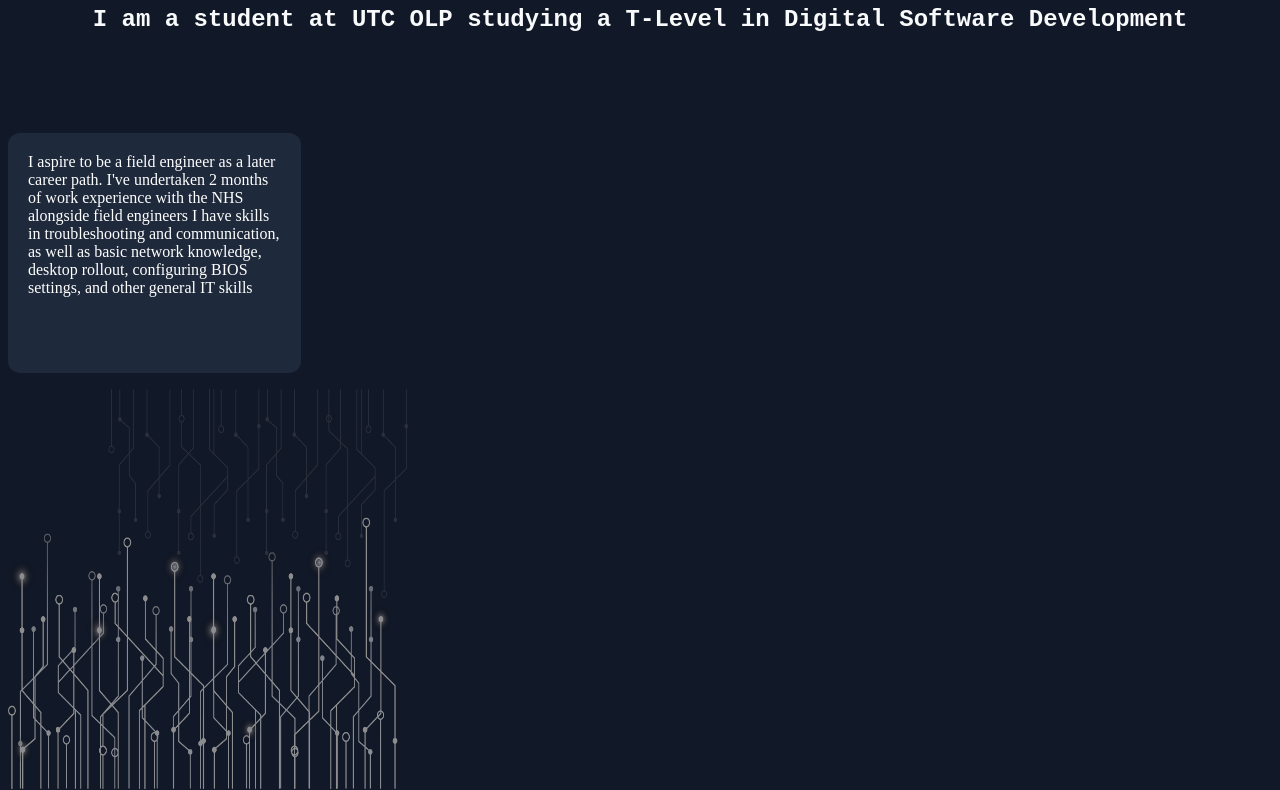
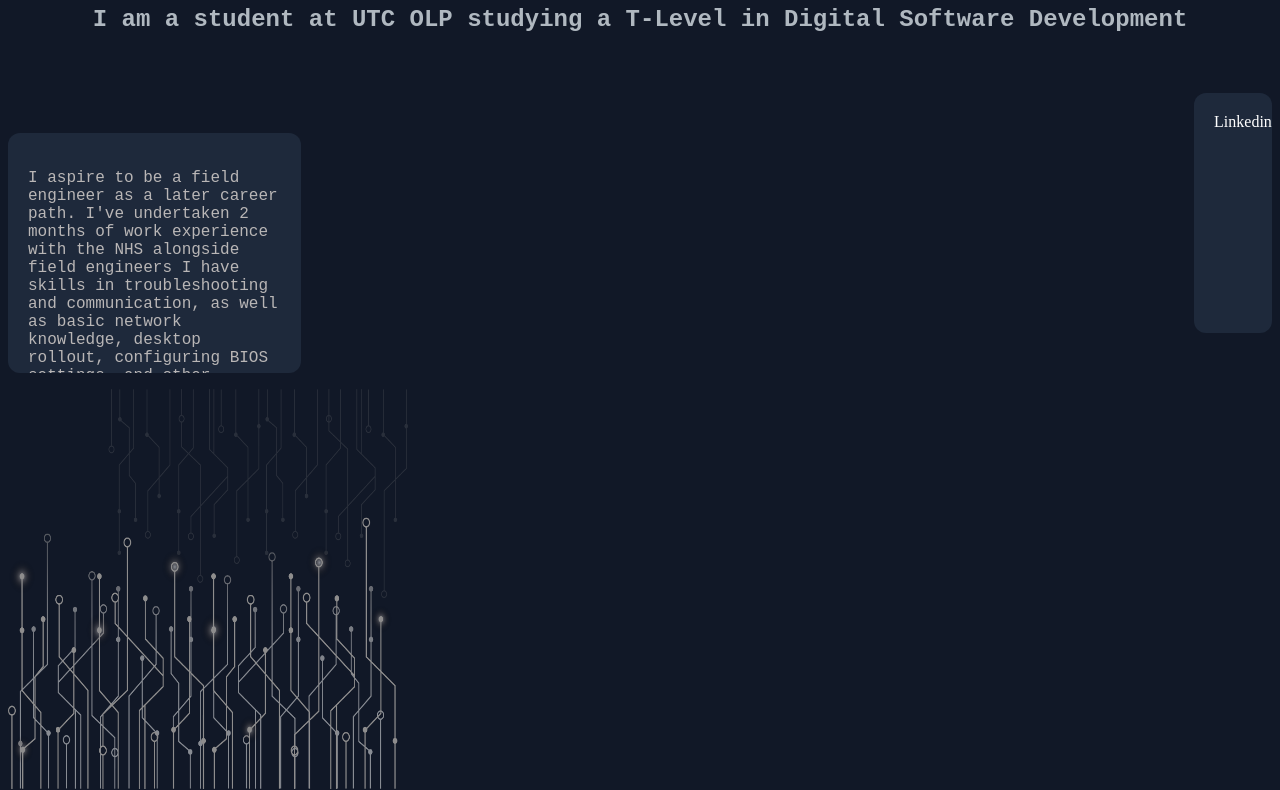
Before and after one commit to ikrama719/ikrama719.github.io, a plain HTML site: page portfolio02.html in a window 1280 px wide. Shown: the part 138-928 px from the top of the page. Drawn offline with Linux system fonts and the light colour scheme.

Commit message:
Add files via upload

```diff
--- a/portfolio02.html
+++ b/portfolio02.html
@@ -13,9 +13,13 @@
 
 <p style="text-align: center;" class="my-text">
     <div class="text-box">
-I aspire to be a field engineer as a later career path. I've undertaken 2 months of work experience with the NHS alongside field engineers
-I have skills in troubleshooting and communication, as well as basic network knowledge, desktop rollout, configuring BIOS settings, and other general IT skills
+<p>I aspire to be a field engineer as a later career path. I've undertaken 2 months of work experience with the NHS alongside field engineers
+I have skills in troubleshooting and communication, as well as basic network knowledge, desktop rollout, configuring BIOS settings, and other general IT skills</p>
+
+    <p>I am also interested in going to university to do cybersecurity, as it has content that will greatly benefit me in many careers such as being a network or field engineer, as well as cybersecurity skills</p>
+
 </p>
+
 </div>
 <style>
     .my-text{
@@ -28,4 +32,22 @@
 
  <img src="TechImgPNG.png" height="400" width="400">
 
+<p style="text-align: right;" class="my-text">
+    <div class="text-box2">
+
+<a href = "https://www.linkedin.com/in/ikramali123/">Linkedin</a>
+
+
+</p>
+
+</div>
+<style>
+    .my-text2{
+        margin-top: 100px;
+        margin-left: 50px;
+        margin-right: 50px;
+    }
+</style>
+</p>
+
 </html>
--- a/style.css
+++ b/style.css
@@ -3,7 +3,7 @@
 }
 
 h1{
-    color: #F9FAFB
+    color: #c0c4c9
 }
 
 h1 {
@@ -15,7 +15,7 @@
 }
 
 h2{
-    color: #F9FAFB
+    color: #b0b8c0
 }
 
 a{
@@ -42,6 +42,40 @@
 overflow-y: auto;
 padding: 20px;
 background: #1e293b;
+color: rgb(185, 182, 182);
+border-radius: 12px;
+}
+
+.text-box2 {
+width: 3%;
+height: 25vh;
+overflow-y: auto;
+padding: 20px;
+background: #1e293b;
 color: white;
 border-radius: 12px;
+margin-left: auto;
+transform: translateY(-800px);
 }
+
+/* Unvisited link */
+a:link {
+    color: rgb(255, 255, 255);
+    text-decoration: none;
+}
+
+/* Visited link */
+a:visited {
+    color: rgb(255, 255, 255);
+}
+
+/* Mouse over link */
+a:hover {
+    color: rgb(238, 0, 119);
+    text-decoration: underline;
+}
+
+/* Selected link (while clicking) */
+a:active {
+    color: rgb(21, 33, 100);
+}
```
